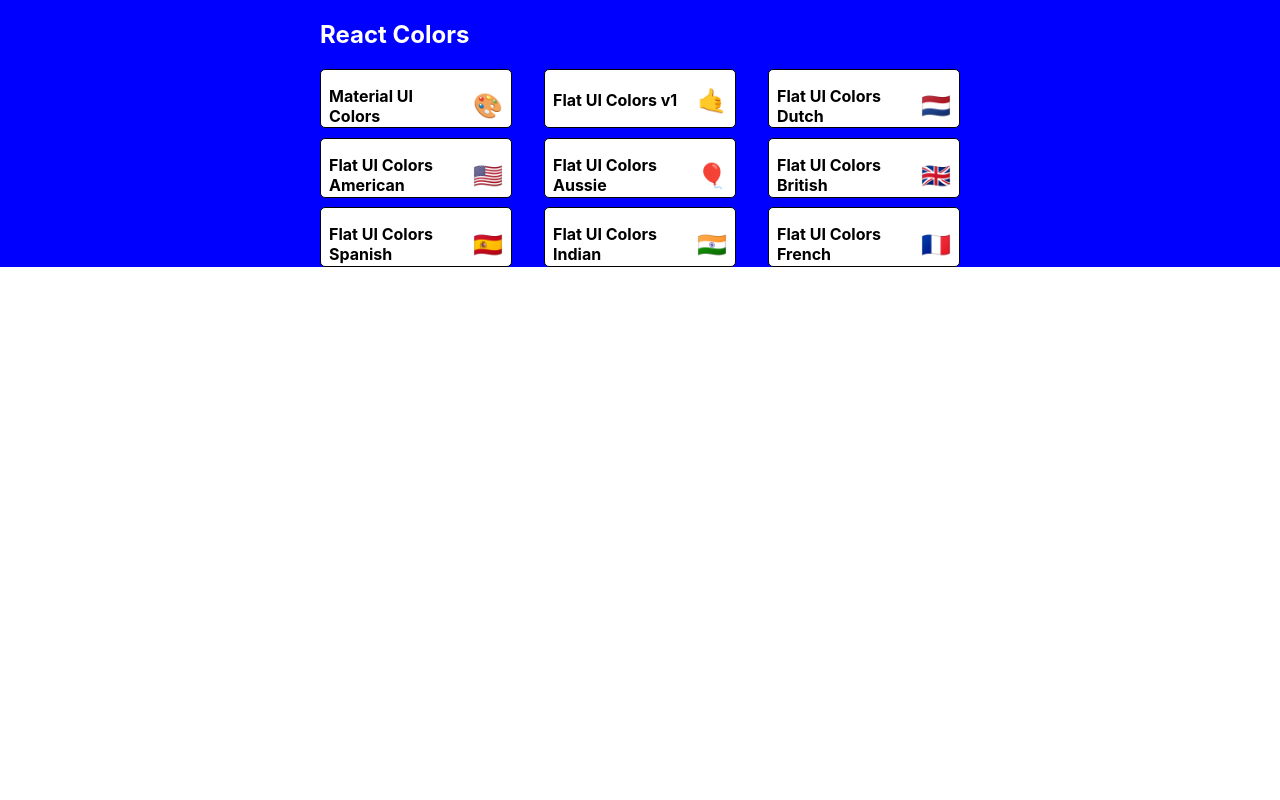
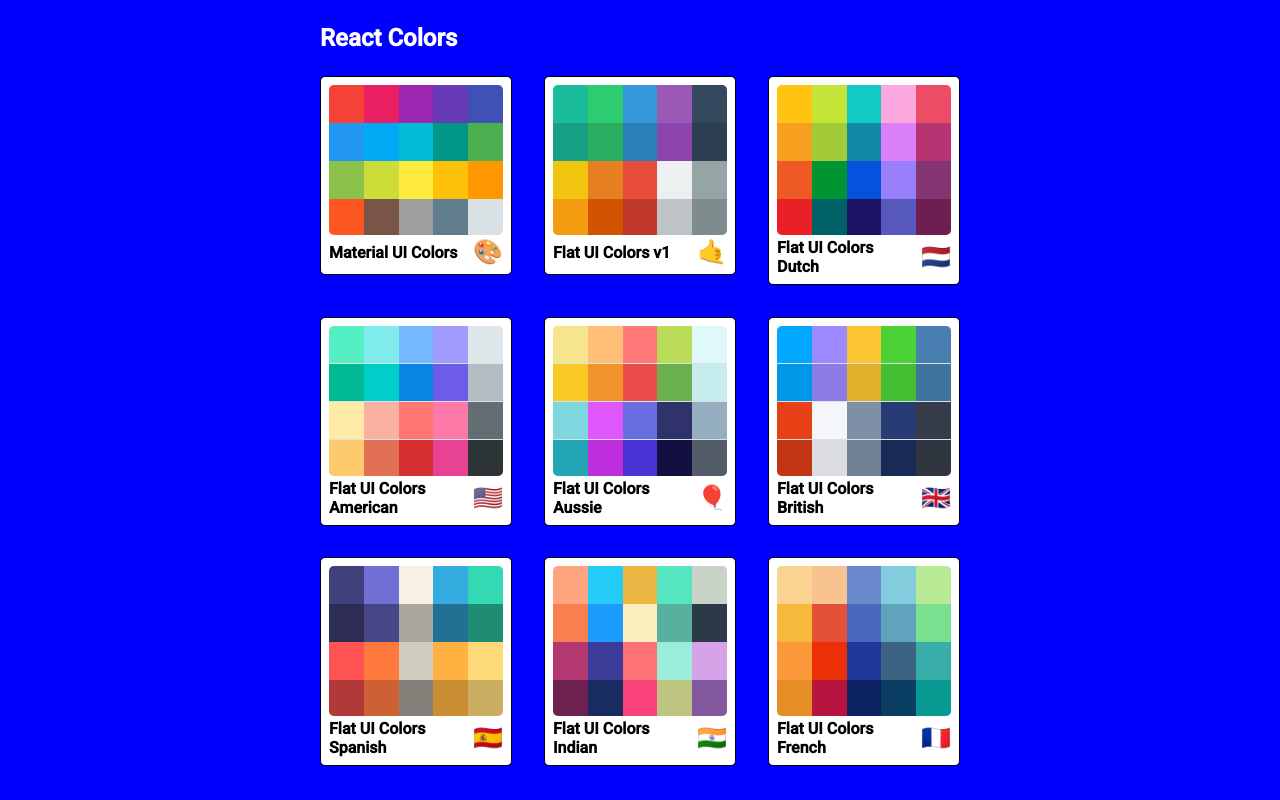
Before and after one commit to Epitome87/Modern-React-Bootcamp-Journey, a React (Create React App) app in the folder Colors Project/react-colors/: page / in a window 1280 px wide. Built offline with nearby package versions, Linux system fonts and the light colour scheme.

Commit message:
Finish styling of MiniPalette component. Also pro-actively added Link tags around each MiniPalette component, and removed their default underline styling.

```diff
--- a/Colors Project/react-colors/src/MiniPalette.jsx
+++ b/Colors Project/react-colors/src/MiniPalette.jsx
@@ -41,20 +41,30 @@
     padding: '0.5rem',
     position: 'relative',
     overflow: 'hidden',
+
+    // colt doesn't do this
+    display: 'flex',
+    flexDirection: 'column',
+
     '&:hover': {
       curors: 'pointer',
     },
   },
   colors: {
-    backgroundColor: 'grey',
+    backgroundColor: '#dae1e5',
+    height: '150px',
+    width: '100%',
+    borderRadius: '5px',
+    overflow: 'hidden',
   },
   title: {
     display: 'flex',
     justifyContent: 'space-between',
     alignItems: 'center',
-    margin: '0',
+    margin: '0.2rem 0 0', // Colt does 0
     color: 'black',
-    paddingTop: '0.5rem',
+    // paddingTop: '0.5rem', // Colt does 0.5rem
+    // paddingBottom: '0.5rem', // Colt doesn't set this
     fontSize: '1rem',
     position: 'relative',
   },
@@ -62,14 +72,32 @@
     marginLeft: '0.5rem',
     fontSize: '1.5rem',
   },
+  miniColor: {
+    height: '25%',
+    width: '20%',
+    display: 'inline-block',
+    margin: '0 auto',
+    position: 'relative',
+    marginBottom: '-3.5px',
+  },
 };
 
 function MiniPalette(props) {
   const { classes } = props;
 
+  const miniColorBoxes = props.colors.map((color) => {
+    return (
+      <div
+        key={color.name}
+        className={classes.miniColor}
+        style={{ backgroundColor: color.color }}
+      />
+    );
+  });
+
   return (
     <div className={classes.root}>
-      <div className={classes.colors}></div>
+      <div className={classes.colors}>{miniColorBoxes}</div>
       <h5 className={classes.title}>
         {props.paletteName}
         <span className={classes.emoji}>{props.emoji}</span>
--- a/Colors Project/react-colors/src/PaletteList.jsx
+++ b/Colors Project/react-colors/src/PaletteList.jsx
@@ -6,7 +6,7 @@
 const styles = {
   root: {
     backgroundColor: 'blue',
-    height: '100%',
+    height: '100vh',
     display: 'flex',
     alignItems: 'flex-start',
     justifyContent: 'center',
@@ -23,6 +23,11 @@
     width: '100%',
     justifyContent: 'space-between',
     color: 'white',
+
+    // Colt didn't do this
+    '& h1': {
+      margin: '1.5rem 0',
+    },
   },
   palettes: {
     boxSizing: 'border-box',
@@ -30,6 +35,9 @@
     display: 'grid',
     gridTemplateColumns: 'repeat(3, 30%)',
     gridGap: '5%',
+  },
+  link: {
+    textDecoration: 'none',
   },
 };
 
@@ -44,8 +52,15 @@
         </nav>
         <div className={classes.palettes}>
           {props.palettes.map((palette) => {
-            // return <Link to={`/palette/${palette.id}`}>{palette.paletteName}</Link>;
-            return <MiniPalette {...palette} />;
+            return (
+              <Link
+                className={classes.link}
+                key={`link-${palette.id}`}
+                to={`/palette/${palette.id}`}
+              >
+                <MiniPalette key={palette.id} {...palette} />
+              </Link>
+            );
           })}
         </div>
       </div>
--- a/Colors Project/react-colors/src/index.css
+++ b/Colors Project/react-colors/src/index.css
@@ -1,8 +1,13 @@
+*,
+*::before,
+*::after {
+  margin: 0;
+  padding: 0;
+  box-sizing: border-box;
+}
+
 body {
-  margin: 0;
-  font-family: -apple-system, BlinkMacSystemFont, 'Segoe UI', 'Roboto', 'Oxygen',
-    'Ubuntu', 'Cantarell', 'Fira Sans', 'Droid Sans', 'Helvetica Neue',
-    sans-serif;
+  font-family: 'Roboto', sans-serif;
   -webkit-font-smoothing: antialiased;
   -moz-osx-font-smoothing: grayscale;
 }
```
